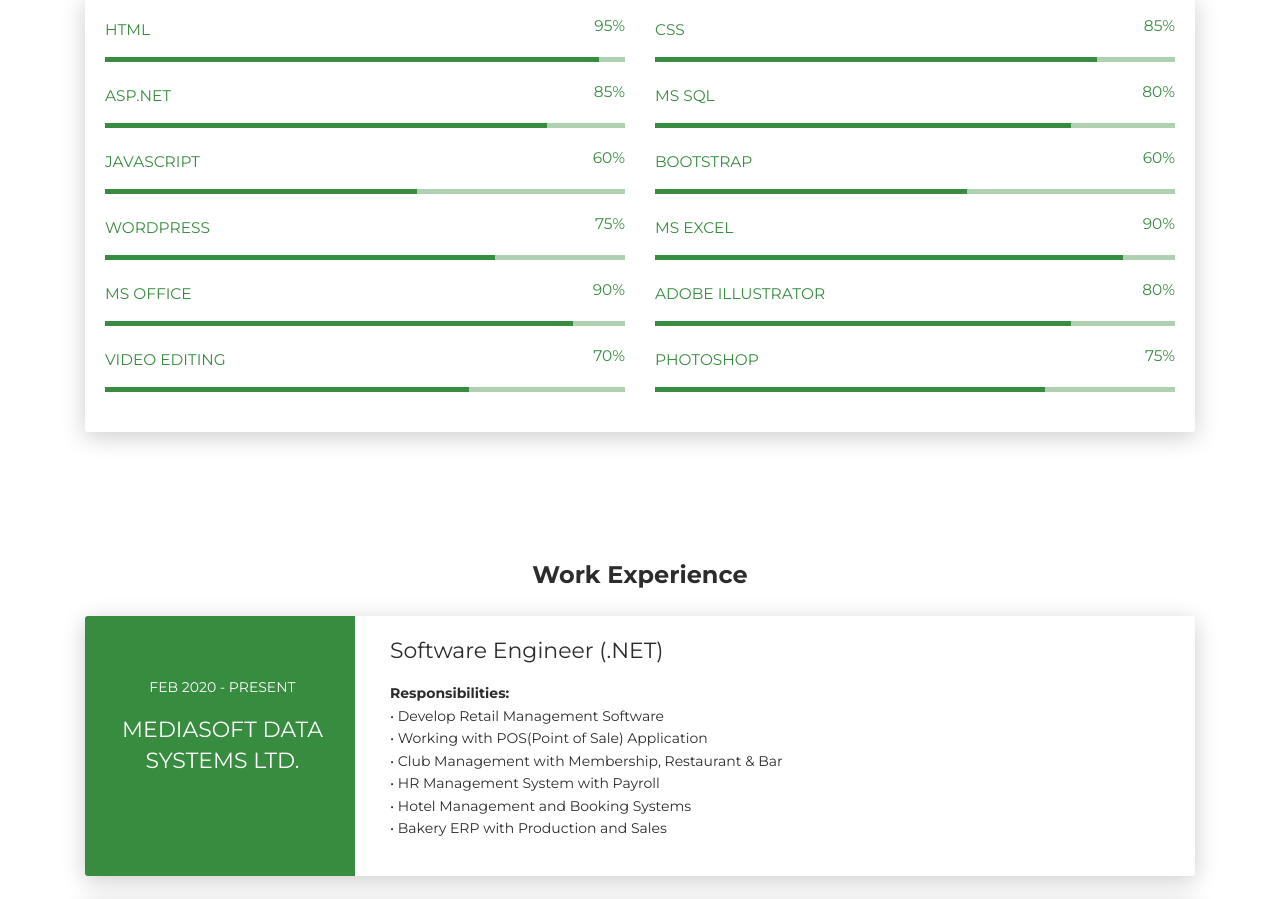
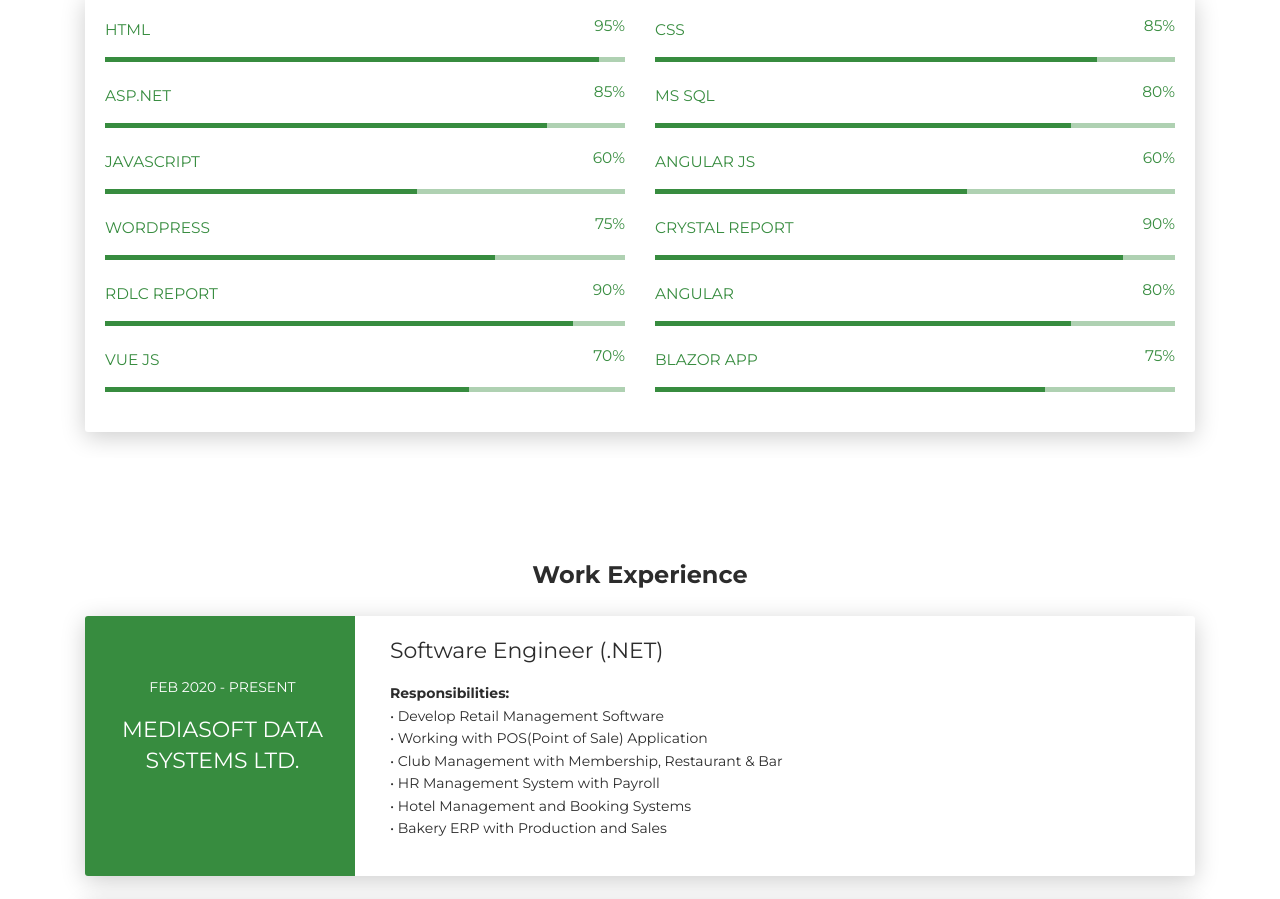
Before and after one commit to rahee-aiub/rahee-aiub.github.io, a plain HTML site: page index.html in a window 1280 px wide. Shown: the part 1068-1967 px from the top of the page. Drawn offline with Linux system fonts and the light colour scheme.

Commit message:
SUmmary Update

```diff
--- a/index.html
+++ b/index.html
@@ -149,7 +149,7 @@
             </div>
           </div>
           <div class="col-md-6">
-            <div class="progress-container progress-primary"><span class="progress-badge">Bootstrap</span>
+            <div class="progress-container progress-primary"><span class="progress-badge">Angular JS</span>
               <div class="progress">
                 <div class="progress-bar progress-bar-primary" data-aos="progress-full" data-aos-offset="10" data-aos-duration="2000" role="progressbar" aria-valuenow="60" aria-valuemin="0" aria-valuemax="100" style="width: 60%;"></div><span class="progress-value">60%</span>
               </div>
@@ -165,7 +165,7 @@
             </div>
           </div>
           <div class="col-md-6">
-            <div class="progress-container progress-primary"><span class="progress-badge">MS Excel</span>
+            <div class="progress-container progress-primary"><span class="progress-badge">Crystal Report</span>
               <div class="progress">
                 <div class="progress-bar progress-bar-primary" data-aos="progress-full" data-aos-offset="10" data-aos-duration="2000" role="progressbar" aria-valuenow="60" aria-valuemin="0" aria-valuemax="100" style="width: 90%;"></div><span class="progress-value">90%</span>
               </div>
@@ -174,14 +174,14 @@
         </div>
         <div class="row">
           <div class="col-md-6">
-            <div class="progress-container progress-primary"><span class="progress-badge">MS Office</span>
+            <div class="progress-container progress-primary"><span class="progress-badge">RDLC Report</span>
               <div class="progress">
                 <div class="progress-bar progress-bar-primary" data-aos="progress-full" data-aos-offset="10" data-aos-duration="2000" role="progressbar" aria-valuenow="60" aria-valuemin="0" aria-valuemax="100" style="width: 90%;"></div><span class="progress-value">90%</span>
               </div>
             </div>
           </div>
           <div class="col-md-6">
-            <div class="progress-container progress-primary"><span class="progress-badge">Adobe Illustrator</span>
+            <div class="progress-container progress-primary"><span class="progress-badge">Angular</span>
               <div class="progress">
                 <div class="progress-bar progress-bar-primary" data-aos="progress-full" data-aos-offset="10" data-aos-duration="2000" role="progressbar" aria-valuenow="60" aria-valuemin="0" aria-valuemax="100" style="width: 80%;"></div><span class="progress-value">80%</span>
               </div>
@@ -190,14 +190,14 @@
         </div>
          <div class="row">
           <div class="col-md-6">
-            <div class="progress-container progress-primary"><span class="progress-badge">Video Editing</span>
+            <div class="progress-container progress-primary"><span class="progress-badge">VUE JS</span>
               <div class="progress">
                 <div class="progress-bar progress-bar-primary" data-aos="progress-full" data-aos-offset="10" data-aos-duration="2000" role="progressbar" aria-valuenow="60" aria-valuemin="0" aria-valuemax="100" style="width: 70%;"></div><span class="progress-value">70%</span>
               </div>
             </div>
           </div>
           <div class="col-md-6">
-            <div class="progress-container progress-primary"><span class="progress-badge">Photoshop</span>
+            <div class="progress-container progress-primary"><span class="progress-badge">Blazor App</span>
               <div class="progress">
                 <div class="progress-bar progress-bar-primary" data-aos="progress-full" data-aos-offset="10" data-aos-duration="2000" role="progressbar" aria-valuenow="60" aria-valuemin="0" aria-valuemax="100" style="width: 75%;"></div><span class="progress-value">75%</span>
               </div>
```
